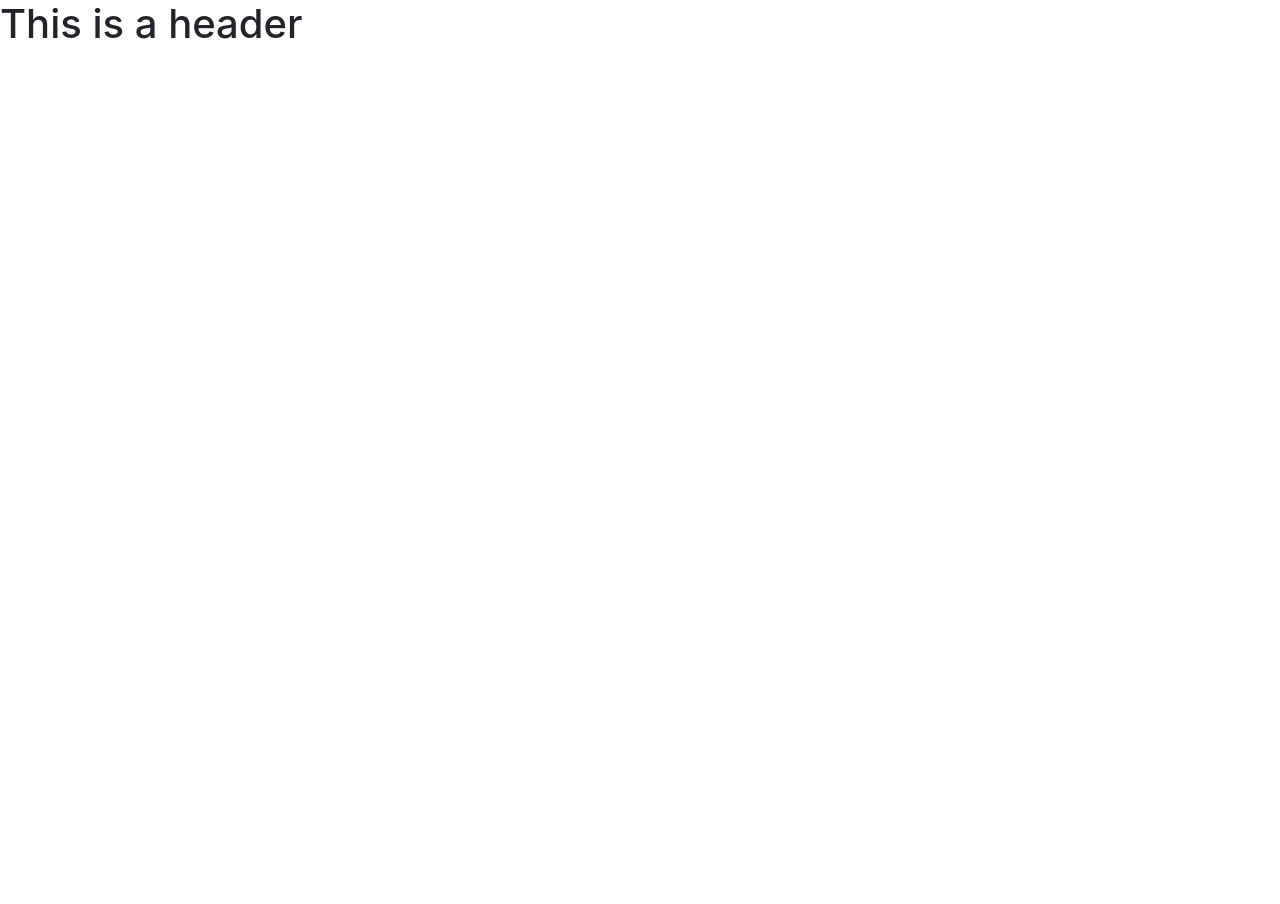
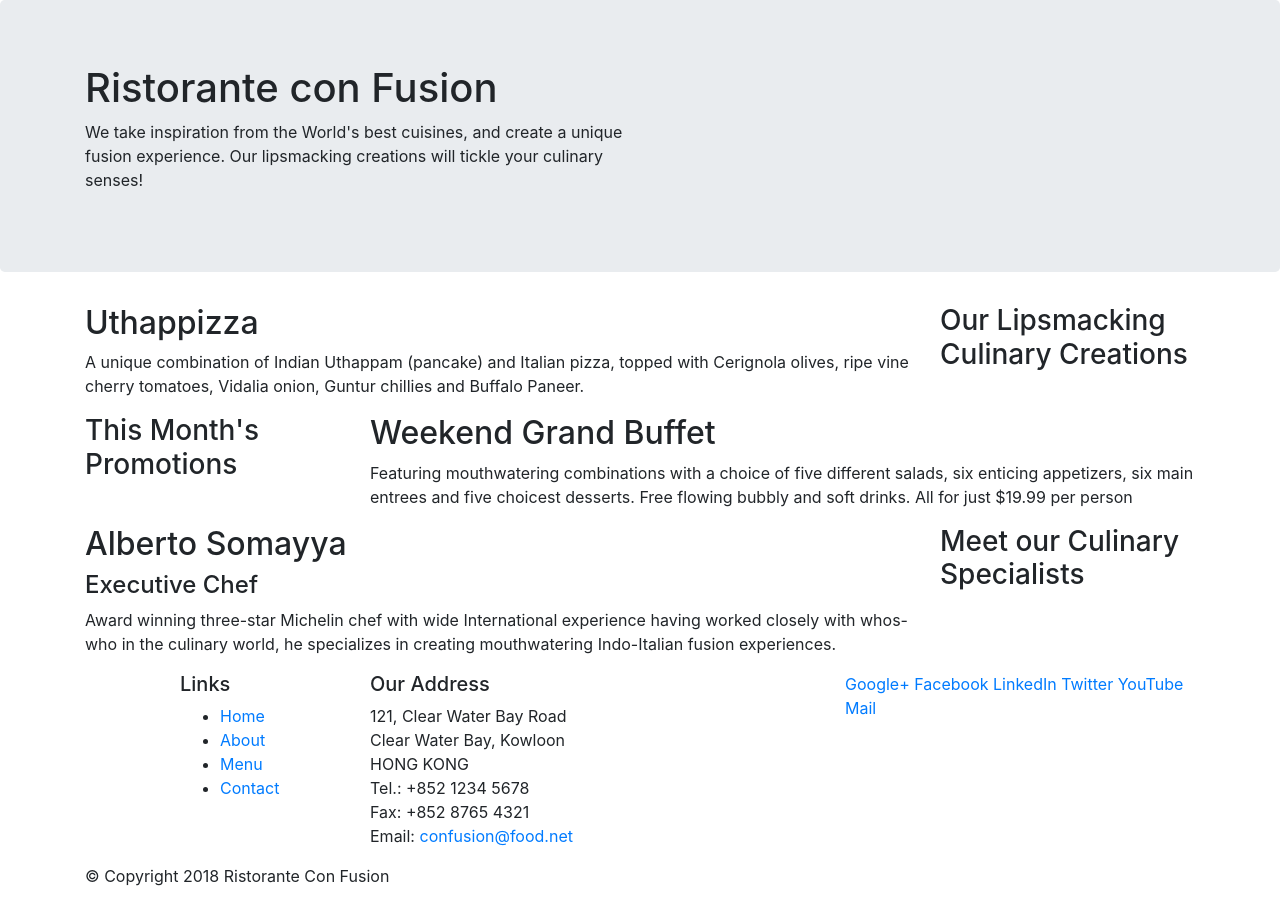
Before and after one commit to tanvircse123/Coursera_Bootstrap, a website: page index.html in a window 1280 px wide. Before the commit the page ends 800 px from the top, so only its background shows below. Drawn offline with nearby package versions, Linux system fonts and the light colour scheme.

Commit message:
bootstrap grid part 1

```diff
--- a/index.html
+++ b/index.html
@@ -6,10 +6,103 @@
     <meta name="viewport" content="width=device-width, initial-scale=1.0">
     <link rel="stylesheet" href="./node_modules/bootstrap/dist/css/bootstrap.min.css">
 
-    <title>Document</title>
+    <title>Ristorante Con Fusion</title>
 </head>
 <body>
-    <h1>This is a header</h1>
+    <header class="jumbotron">
+        <div class="container">
+            <div class="row">
+                <!-- in this class when the device is xtra small it will take the full 12 column
+                    and for the small to extra large it will take half the row col-6
+                -->
+                <div class="col-12 col-sm-6">
+                    <h1>Ristorante con Fusion</h1>
+                    <p>We take inspiration from the World's best cuisines, and create a unique fusion experience. Our lipsmacking creations will tickle your culinary senses!</p>
+                </div>
+                <div class="col-12 col-sm">
+                        <!-- this div will get the remaining area(if you dont mention then it will take the remaning size) and in the xtra xmall
+                        this two div will be up and down each other -->
+                </div>
+            </div>
+        </div>
+    </header>
+
+    <div class="container">
+        <div class="row">
+            <div class="col-12 col-sm-4 col-md-3 order-sm-last">
+                <h3>Our Lipsmacking Culinary Creations</h3>
+            </div>
+            <div class="col-12 col-sm col-md order-sm-first">
+                <h2>Uthappizza</h2>
+                <p>A unique combination of Indian Uthappam (pancake) and Italian pizza, topped with Cerignola olives, ripe vine cherry tomatoes, Vidalia onion, Guntur chillies and Buffalo Paneer.</p>
+            </div>
+        </div>
+
+
+        <div class="row">
+            <div class="col-12 col-sm-4 col-md-3 order-sm-first">
+                <h3>This Month's Promotions</h3>
+            </div>
+            <div class="col-12 col-sm col-md order-sm-last">
+                <h2>Weekend Grand Buffet</h2>
+                <p>Featuring mouthwatering combinations with a choice of five different salads, six enticing appetizers, six main entrees and five choicest desserts. Free flowing bubbly and soft drinks. All for just $19.99 per person </p>
+            </div>
+        </div>
+
+        <div class="row">
+            <div class="col-12 col-sm-4 col-md-3 order-sm-last">
+                <h3>Meet our Culinary Specialists</h3>
+            </div>
+            <div class="col-12 col-sm col-md order-sm-first">
+                <h2>Alberto Somayya</h2>
+                <h4>Executive Chef</h4>
+                <p>Award winning three-star Michelin chef with wide International experience having worked closely with whos-who in the culinary world, he specializes in creating mouthwatering Indo-Italian fusion experiences. </p>
+            </div>
+        </div>
+    </div>
+
+    <footer>
+        <div class="container">
+            <div class="row">
+                <div class="col-4 offset-1 col-sm-2">
+                    <h5>Links</h5>
+                    <ul>
+                        <li><a href="#">Home</a></li>
+                        <li><a href="#">About</a></li>
+                        <li><a href="#">Menu</a></li>
+                        <li><a href="#">Contact</a></li>
+                    </ul>
+                </div>
+                <div class="col-7 col-sm-5">
+                    <h5>Our Address</h5>
+                    <address>
+		              121, Clear Water Bay Road<br>
+		              Clear Water Bay, Kowloon<br>
+		              HONG KONG<br>
+		              Tel.: +852 1234 5678<br>
+		              Fax: +852 8765 4321<br>
+		              Email: <a href="mailto:confusion@food.net">confusion@food.net</a>
+		           </address>
+                </div>
+                <div class="col-12 col-sm-4">
+                    <div>
+                        <a href="http://google.com/+">Google+</a>
+                        <a href="http://www.facebook.com/profile.php?id=">Facebook</a>
+                        <a href="http://www.linkedin.com/in/">LinkedIn</a>
+                        <a href="http://twitter.com/">Twitter</a>
+                        <a href="http://youtube.com/">YouTube</a>
+                        <a href="mailto:">Mail</a>
+                    </div>
+                </div>
+           </div>
+           <div class="row">
+                <div class="col-auto">
+                    <p>© Copyright 2018 Ristorante Con Fusion</p>
+                </div>
+           </div>
+        </div>
+    </footer>
+
 
 <footer>
     <script src="./node_modules/jquery/dist/jquery.min.js"></script>
```
